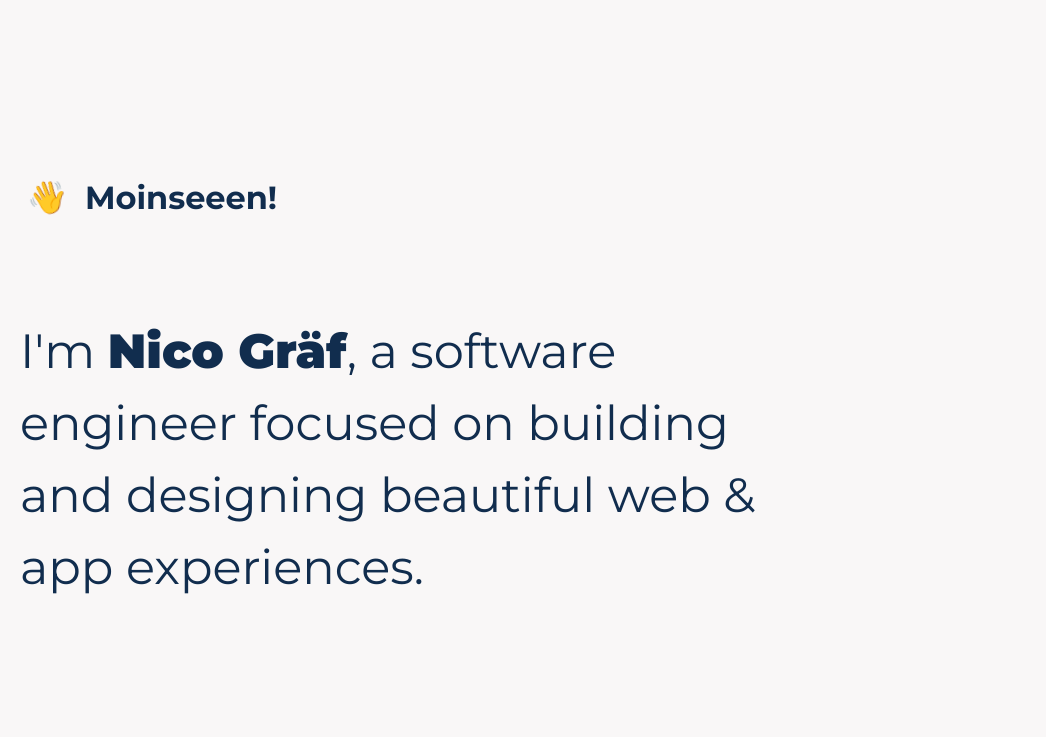
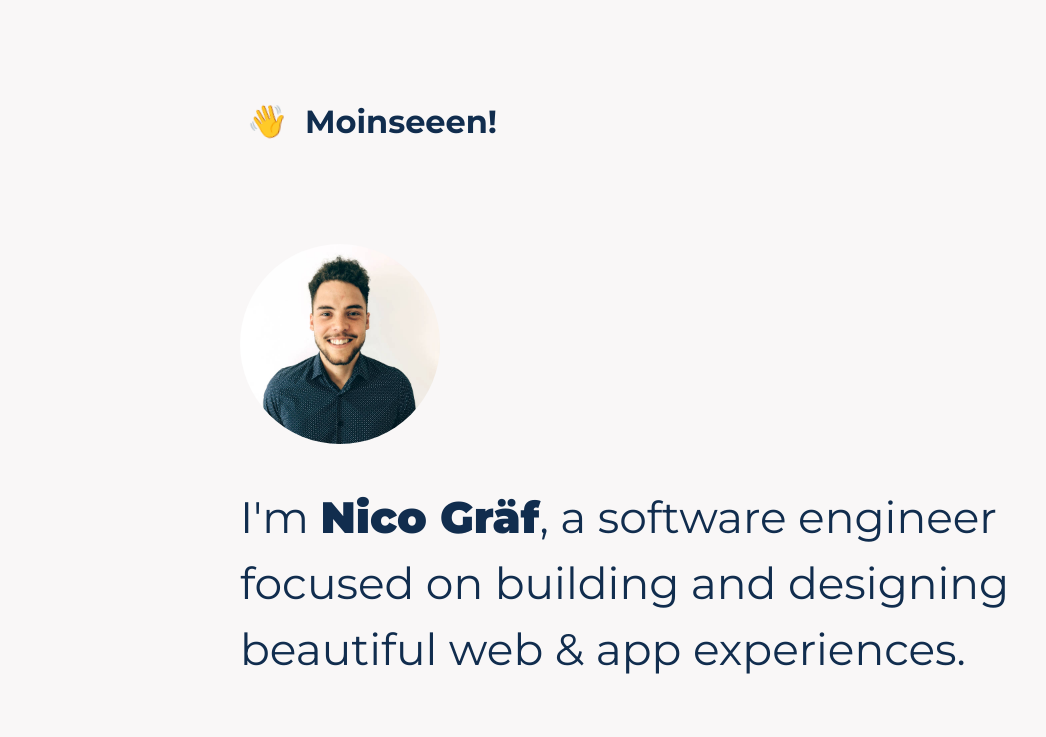
Before and after one commit to nicograef/nicograef.github.io, a Gatsby site: page / in a window 1280 px wide. Shown: the top 737 px of the page, without its empty margins (0-1046 px from the left). Built offline with nearby package versions, Linux system fonts and the light colour scheme; Gatsby itself is replaced by a stand-in of ours.

Commit message:
image in header; updated layout

```diff
--- a/src/components/Avatar.js
+++ b/src/components/Avatar.js
@@ -1,6 +1,6 @@
 import React from 'react'
 import me from '../images/me.jpg'
 
-export default ({className}) => (
-  <img src={me} alt="Nico Graef" className={className} style={{ maxWidth: 150, borderRadius: '50%' }} />
+export default ({ className, maxWidth }) => (
+  <img src={me} alt="Nico Graef" className={className} style={{ maxWidth, borderRadius: '50%' }} />
 )
--- a/src/components/Chip.js
+++ b/src/components/Chip.js
@@ -1,6 +1,7 @@
 import React from 'react'
 
 export default ({ text }) => (
+  <>
     <span
       style={{
         background: '#dbe2ef',
@@ -11,5 +12,6 @@ export default ({ text }) => (
       }}
     >
       <small>{text}</small>
-  </span>
+    </span>{' '}
+  </>
 )
--- a/src/components/Footer.js
+++ b/src/components/Footer.js
@@ -1,12 +1,10 @@
 import React from 'react'
 import styles from '../styles/footer.module.css'
 
-import Avatar from './Avatar'
 import Link from './Link'
 
 export default () => (
   <footer className={styles.footer}>
-    <Avatar className={styles.avatar} />
     <div className={styles.links}>
       {links.map(link => (
         <Link url={link.url} title={link.title} key={link.title} className={styles.link} />
--- a/src/components/Intro.js
+++ b/src/components/Intro.js
@@ -1,32 +1,21 @@
 import React from 'react'
+import Avatar from './Avatar'
+import styles from '../styles/intro.module.css'
 
 export default () => (
-  <header
-    className="intro"
-    style={{
-      maxWidth: '750px',
-      minHeight: '70vh',
-      display: 'flex',
-      flexDirection: 'column',
-      justifyContent: 'space-evenly',
-      alignSelf: 'flex-start'
-    }}
-  >
+  <header className="intro">
     <h1>
-      <span
-        id="waving-hand"
-        role="img"
-        aria-label="waving hand"
-        style={{ display: 'inline-block', marginRight: 25 }}
-      >
+      <span role="img" aria-label="waving hand" className={styles.wave}>
         👋
       </span>
       Moinseeen!
     </h1>
-
-    <h2 className="short-bio">
-      I'm <b>Nico Gräf</b>, a software engineer focused on building and designing beautiful web
-      &amp; app experiences.
-    </h2>
+    <div>
+      <Avatar className={styles.avatar} />
+      <h2>
+        I'm <b>Nico Gräf</b>, a software engineer focused on building and designing beautiful web
+        &amp; app experiences.
+      </h2>
+    </div>
   </header>
 )
--- a/src/components/Projects.js
+++ b/src/components/Projects.js
@@ -11,7 +11,7 @@ import Chip from './Chip'
 
 export default () =>
   projects.map((project, index) => (
-    <section className={`project big ${index % 2 ? 'left' : 'right'}`}>
+    <section key={project.title} className={`project big ${index % 2 ? 'left' : 'right'}`}>
       <h3>
         {project.title}{' '}
         <span style={{ fontSize: 'small' }}>
@@ -22,9 +22,7 @@ export default () =>
       <div>
         <p>
           {project.tags.map(tag => (
-            <>
-              <Chip key={tag} text={tag} />{' '}
-            </>
+            <Chip key={tag} text={tag} />
           ))}
         </p>
         <p>{project.description}</p>
--- a/src/components/SEO.js
+++ b/src/components/SEO.js
@@ -72,6 +72,6 @@ SEO.propTypes = {
   description: PropTypes.string,
   lang: PropTypes.string,
   meta: PropTypes.arrayOf(PropTypes.object),
-  title: PropTypes.string.isRequired
+  title: PropTypes.string
 }
 export default SEO
--- a/src/styles/footer.module.css
+++ b/src/styles/footer.module.css
@@ -3,10 +3,6 @@ footer {
   display: flex;
   flex-direction: column;
   align-items: center;
-}
-
-.avatar {
-  margin-bottom: 50px;
 }
 
 .links {
@@ -16,7 +12,7 @@ footer {
   justify-content: center;
 }
 
-@media screen and (min-width: 800px) {
+@media (min-width: 800px) {
   footer {
     margin-top: 150px;
   }
--- a/src/styles/global.css
+++ b/src/styles/global.css
@@ -11,27 +11,11 @@ Colors
 html,
 body {
   margin: 0;
-  padding: 0;
+  padding: 0 0;
   font-family: 'Montserrat', sans-serif;
   background: #f9f7f7;
   color: #112d4e;
-  font-size: 0.9rem;
-}
-
-#waving-hand {
-  animation: 4s linear infinite wave;
-}
-
-@keyframes wave {
-  0% {
-    transform: rotate(0);
-  }
-  50% {
-    transform: rotate(20deg) translateX(15px) translateY(-5px);
-  }
-  100% {
-    transform: rotate(0);
-  }
+  font-size: 0.95rem;
 }
 
 section {
@@ -73,39 +57,52 @@ img {
   object-fit: cover;
 }
 
-h2 {
-  font-size: 1.9rem;
-  font-weight: 400;
-  line-height: 1.5;
-}
-
-h2 b {
-  font-weight: 900;
-}
-
 ::selection {
   background: #ffdc00;
 }
 
 #site {
-  max-width: 1400px;
-  padding: 20px;
+  max-width: 1000px;
+  margin: 0 auto;
+  padding: 0 20px;
   display: flex;
   flex-direction: column;
   align-items: center;
 }
 
-@media (min-width: 800px) {
+@media (min-width: 600px) {
   html,
   body {
     font-size: 1rem;
   }
 
   #site {
-    margin: 100px auto;
+    padding: 0 40px;
+    max-width: 800px;
+  }
+}
+
+@media (min-width: 1200px) {
+  html,
+  body {
+    font-size: 1rem;
   }
 
-  h2 {
-    font-size: 3rem;
+  #site {
+    margin: 0 auto 100px auto;
+    max-width: 1000px;
   }
 }
+
+@media (min-width: 1600px) {
+  html,
+  body {
+    font-size: 1rem;
+  }
+
+  #site {
+    padding: 0 100px;
+    margin: 0 auto 100px auto;
+    max-width: 1600px;
+  }
+}
--- /dev/null
+++ b/src/styles/intro.module.css
@@ -0,0 +1,67 @@
+header {
+  max-width: 800px;
+  min-height: 100vh;
+  display: flex;
+  flex-direction: column;
+  justify-content: space-evenly;
+  align-self: center;
+}
+
+h2 {
+  font-size: 1.5rem;
+  font-weight: 400;
+  line-height: 1.5;
+}
+
+h2 b {
+  font-weight: 900;
+}
+
+.avatar {
+  max-width: 150px;
+}
+
+@media (min-width: 450px) {
+  h2 {
+    font-size: 2.25rem;
+  }
+}
+
+@media (min-width: 800px) {
+  h2 {
+    font-size: 2.75rem;
+  }
+  .avatar {
+    max-width: 200px;
+  }
+}
+
+@media (min-width: 1600px) {
+  header {
+    max-width: 1000px;
+  }
+  h2 {
+    font-size: 3.25rem;
+  }
+  .avatar {
+    max-width: 250px;
+  }
+}
+
+.wave {
+  display: inline-block;
+  margin-right: 25px;
+  animation: wave-animation 4s linear infinite;
+}
+
+@keyframes wave-animation {
+  0% {
+    transform: rotate(0);
+  }
+  50% {
+    transform: rotate(20deg) translateX(15px) translateY(-5px);
+  }
+  100% {
+    transform: rotate(0);
+  }
+}
--- a/src/styles/skills.module.css
+++ b/src/styles/skills.module.css
@@ -17,7 +17,7 @@
   margin: 5px 5px 5px 0;
 }
 
-@media screen and (min-width: 800px) {
+@media (min-width: 1000px) {
   .skill-category {
     flex: none;
   }
```
Lines whose indentation alone changed are shown as unchanged.
